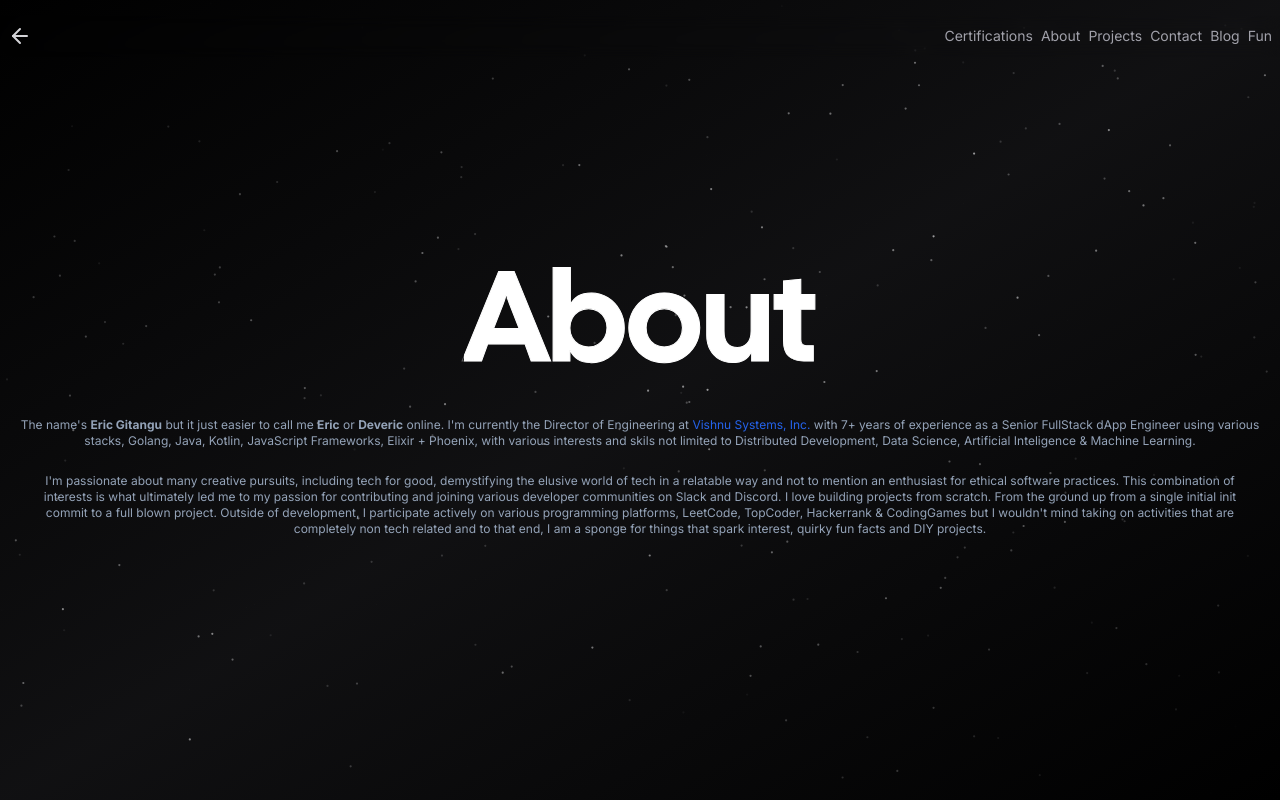
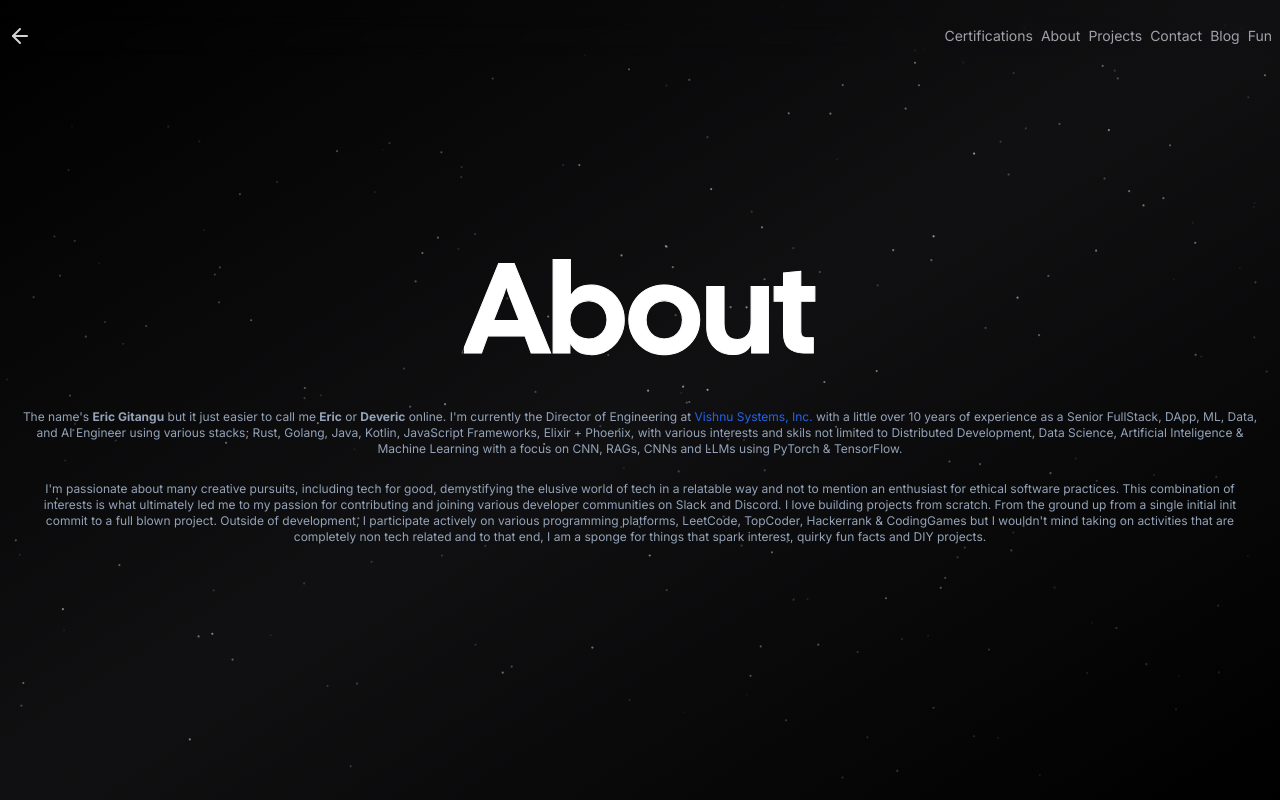
Before and after one commit to ericgitangu/deveric, a Next.js app: page /about in a window 1280 px wide. Built offline with nearby package versions, Linux system fonts and the light colour scheme; what tailwindcss-debug-screens would draw is missing.

Commit message:
Update about section.

```diff
--- a/app/about/page.tsx
+++ b/app/about/page.tsx
@@ -24,10 +24,11 @@ export default function About() {
 					<Link href={"https://vishnusystems.life"} className="text-blue-600">
 						{" Vishnu Systems, Inc. "}
 					</Link>{" "}
-					with 7+ years of experience as a Senior FullStack dApp Engineer using
-					various stacks, Golang, Java, Kotlin, JavaScript Frameworks, Elixir +
-					Phoenix, with various interests and skils not limited to Distributed
-					Development, Data Science, Artificial Inteligence & Machine Learning.
+					with a little over 10 years of experience as a Senior FullStack, DApp, ML,
+					Data, and AI Engineer using various stacks; Rust, Golang, Java, Kotlin,
+					JavaScript Frameworks, Elixir + Phoenix, with various interests and skils
+					not limited to Distributed Development, Data Science, Artificial Inteligence
+					& Machine Learning with a focus on CNN, RAGs, CNNs and LLMs using PyTorch & TensorFlow.
 				</div>
 				<p style={{ margin: "1.5em" }} />
 				<div className="mx-8 text-xs text-slate-400">
```
